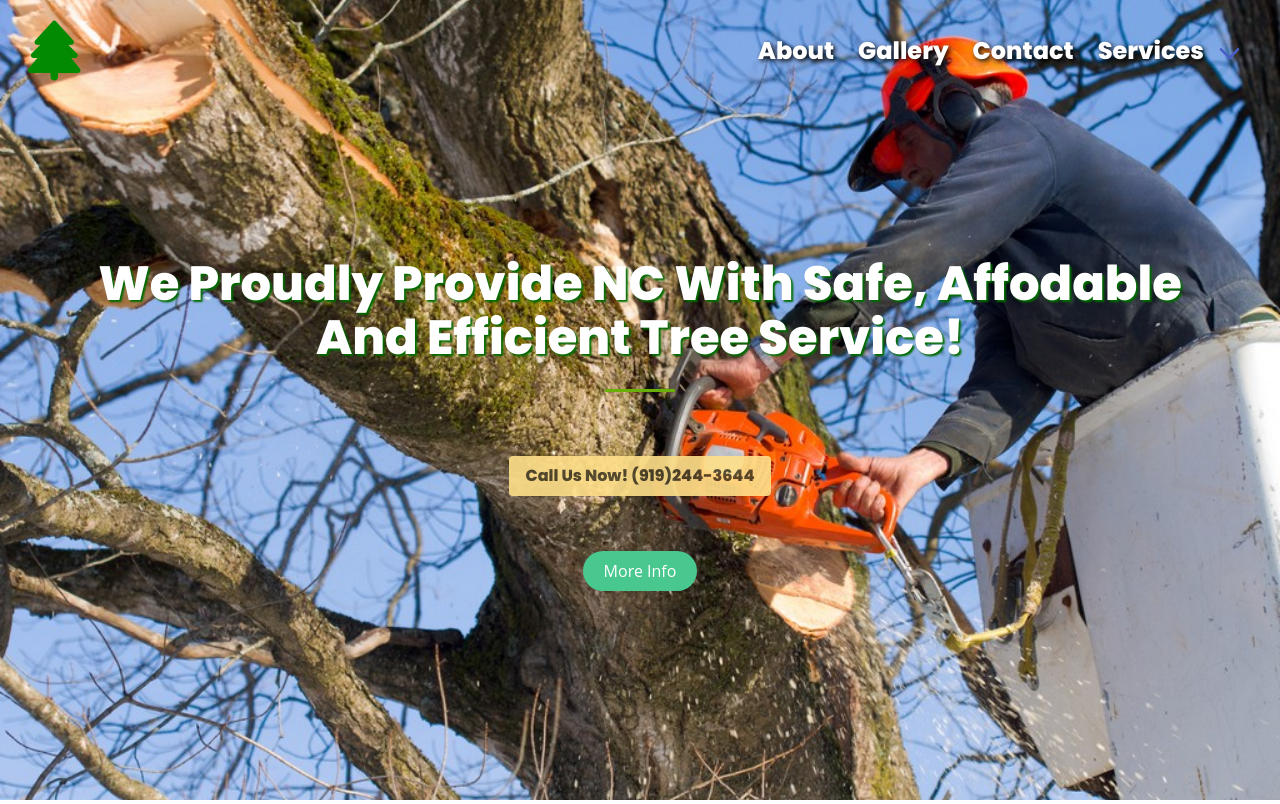
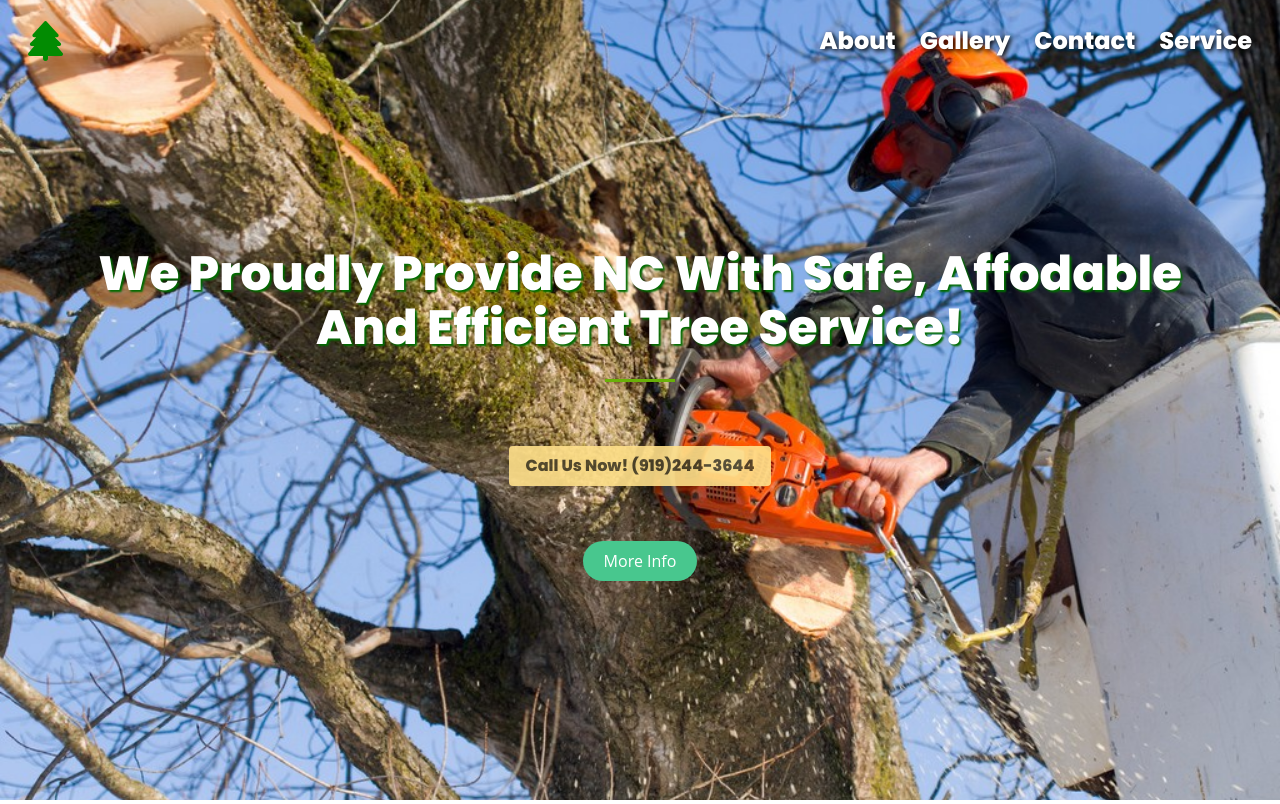
Before and after one commit to efmarcial/Alpha-Tree-Service.github.io, a PHP site: page /index.php in a window 1280 px wide. Shown: the top 804 px of the page. Run offline with PHP 8.4, Linux system fonts and the light colour scheme; some libraries are stand-ins or nearby versions.

Commit message:
working on the nav bar

```diff
--- a/index.html
+++ b/index.html
@@ -50,35 +50,30 @@
 
 <section class="hero is-fullheight parallax">
 	<div class="hero-head">
-		<nav class="navbar is-transparent">
+		<nav class="navbar is-transparent navbar-custom">
 			<div class="navbar-brand">
 			  <a class="navbar-item" href="https://bulma.io">
-				<i class="fa-solid fa-tree fa-3x" style="color: rgb(2, 139, 2);"></i>
+				<i class="fa-solid fa-tree fa-2x" style="color: rgb(2, 139, 2);"></i>
 			  </a>
-			  <div class="navbar-burger" data-target="navbarExampleTransparentExample">
-				<span></span>
-				<span></span>
-				<span></span>
-			  </div>
+
 			</div>
+
+			<a role="button" class="navbar-burger navbar-end has-text-white  is-size-5-mobile" aria-lable="menu" araia-expanded="false" >
+				<span aria-hidden="true"></span>
+				<span aria-hidden="true"></span>
+				<span aria-hidden="true"></span>
+			  </a>
 
 			<div id="navbarExampleTransparentExample" class="navbar-menu">
 			  <div class="navbar-start">
 
 			  </div>
 
-			  <div class="navbar-end is-size-4-desktop is-size-4-tablet is-size-3-mobile nav-custom" style="font-family: 'Poppins'; ">
+			  <div class="navbar-end is-size-4-desktop is-size-4-tablet is-size-5-mobile nav-custom" style="font-family: 'Poppins'; ">
 				  <a class="navbar-item has-text-white" href="#aboutSection">About</a>
 				  <a class="navbar-item has-text-white" href="#Gallery">Gallery</a>
 				  <a class="navbar-item has-text-white" href="#contact">Contact</a>
-				  <div class="navbar-item has-dropdown is-hoverable">
-					<a class="navbar-link has-text-white" href="#services">
-						Services
-					</a>
-					<div class="navbar-dropdown is-boxed">
-						<a class="navbar-item" href="#">Tree Prunning</a>
-					</div>
-				  </div>
+				  <a class="navbar-item has-text-white" href="services">Service</a>
 			  </div>
 			</div>
 		  </nav>
```
Also changed, not shown: css/main.css (line endings or trailing spaces).
